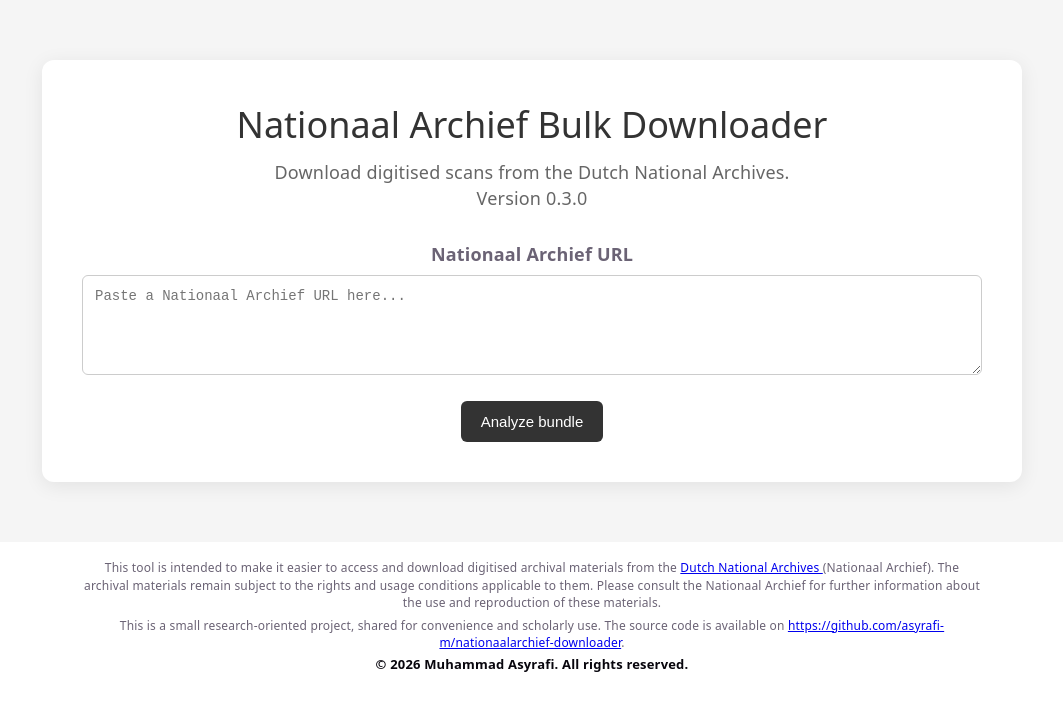
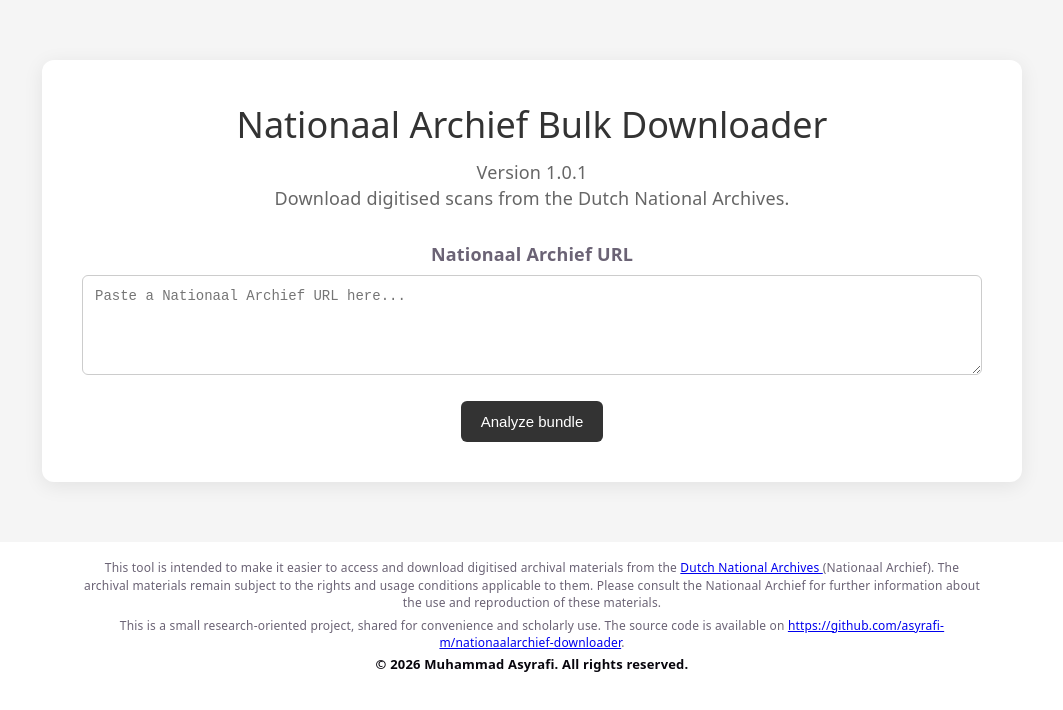
Before and after one commit to asyrafi-m/nationaalarchief-downloader, a Svelte app: page / in a window 1280 px wide. Shown: the top 710 px of the page, without its empty margins (108-1171 px from the left). Built offline with nearby package versions, Linux system fonts and the light colour scheme.

Commit message:
Update App.svelte

```diff
--- a/src/App.svelte
+++ b/src/App.svelte
@@ -149,7 +149,7 @@
     <h1>Nationaal Archief Bulk Downloader</h1>
 
     <p class="intro">
-      Download digitised scans from the Dutch National Archives.<br/>Version 0.3.0
+      Version 1.0.1<br/>Download digitised scans from the Dutch National Archives.
     </p>
 
     <label for="archive-url">
```
